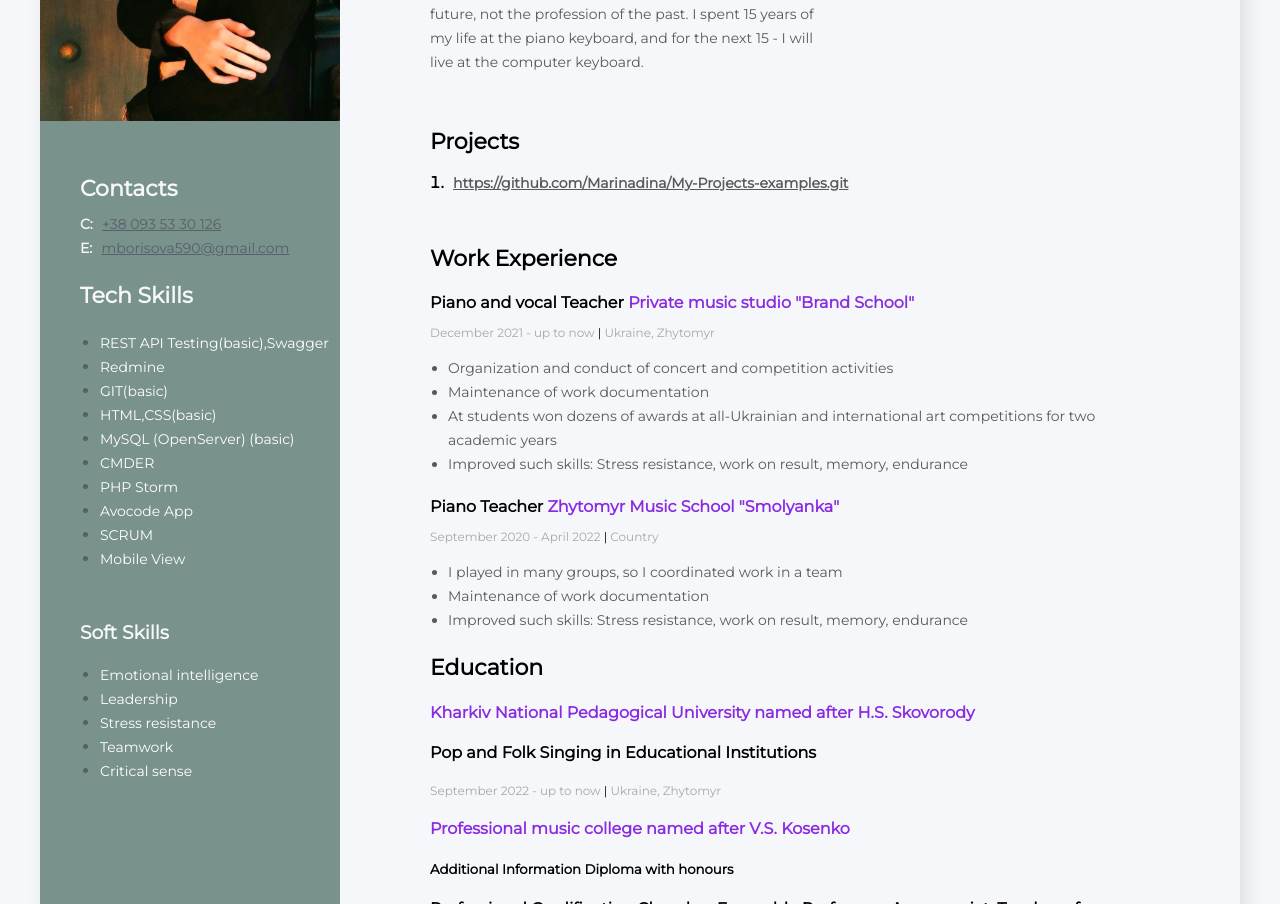
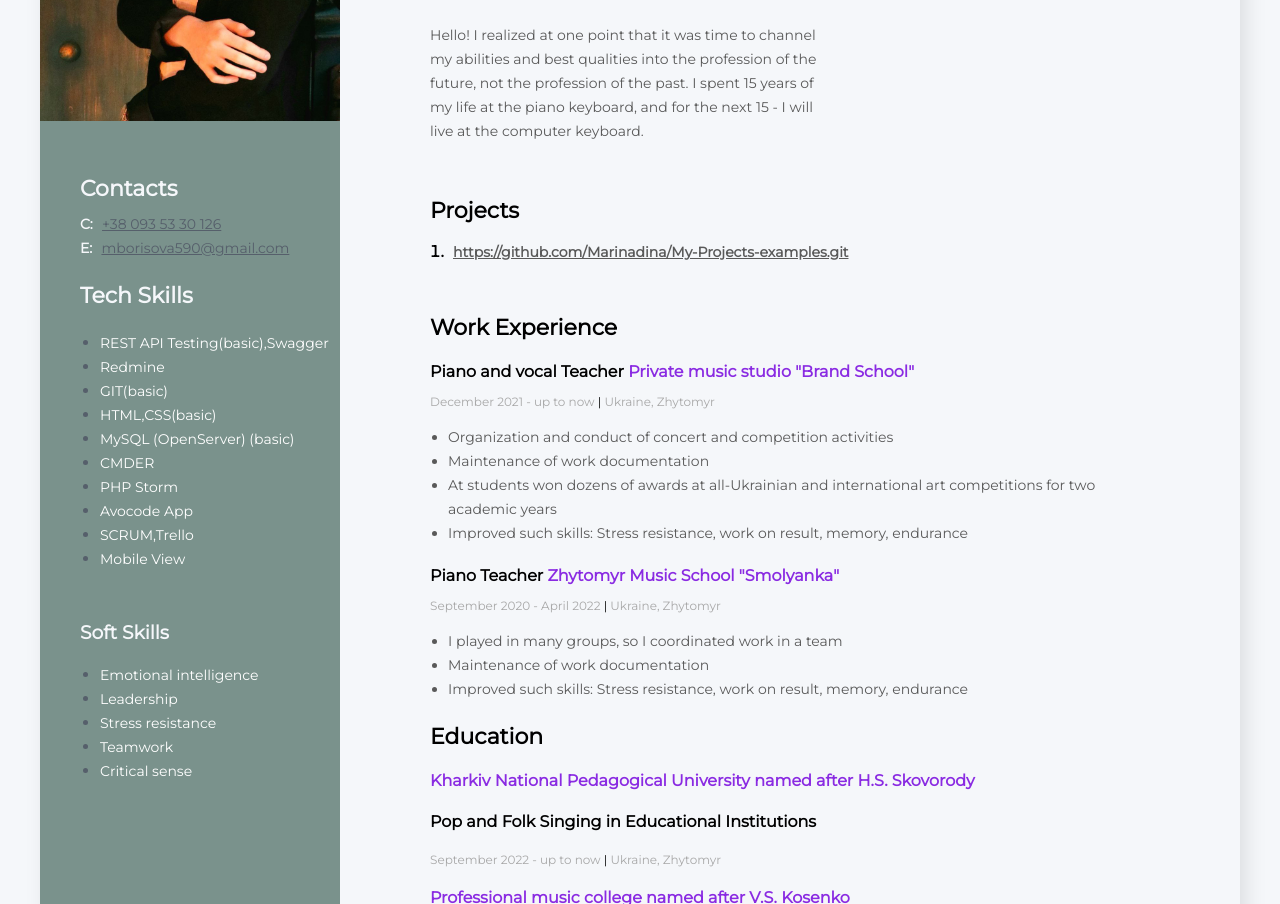
Before and after one commit to Marinadina/My-resume, a plain HTML site: page index.html in a window 1280 px wide. Shown: the part 359-1263 px from the top of the page. Drawn offline with Linux system fonts and the light colour scheme.

Commit message:
Update index.html

```diff
--- a/index.html
+++ b/index.html
@@ -45,7 +45,7 @@
                     <li class="tech-skills-item"> <span class="tech-skills-item-text">CMDER</span></li>
                     <li class="tech-skills-item"> <span class="tech-skills-item-text">PHP Storm</span></li>
                     <li class="tech-skills-item"> <span class="tech-skills-item-text">Avocode App</span></li>
-                    <li class="tech-skills-item"> <span class="tech-skills-item-text">SCRUM</span></li>
+                    <li class="tech-skills-item"> <span class="tech-skills-item-text">SCRUM,Trello</span></li>
                     <li class="tech-skills-item"> <span class="tech-skills-item-text">Mobile View</span></li>
                 </ul>
 
@@ -73,6 +73,7 @@
                     <!-- About me section -->
                     <div class="about-me-section">
                    <h2 class="about-me-profession">Trainee/Junior QA</h2>
+                        <h2 class="about-me-adress">Zhytomyr,Ukraine</h2>
                         <h1 class="about-me-name"> Maryna Borysova</h1>
                         <p class="about-me-description">Hello! I realized at one point that it was time to channel my abilities and best qualities into the profession of the future, not the profession of the past. I spent 15 years of my life at the piano keyboard, and for the next 15 - I will live at the computer keyboard.
                         </p>
@@ -112,7 +113,7 @@
                 <!-- Company 2-->
                 <div>
                     <h4 class="my-work-experience-position">Piano Teacher <span class="my-work-experience-company">Zhytomyr Music School "Smolyanka"</span></h4>
-                    <p class="my-work-experience-period">September 2020 - April 2022 <span class="my-work-experience-divider">|</span> Country</p>
+                    <p class="my-work-experience-period">September 2020 - April 2022 <span class="my-work-experience-divider">|</span> Ukraine, Zhytomyr</p>
                     <ul class="my-work-experience-duties">
                         <li class="my-work-experience-duty">I played in many groups, so I coordinated work in a team</li>
                         <li class="my-work-experience-duty">Maintenance of work documentation</li>
```
